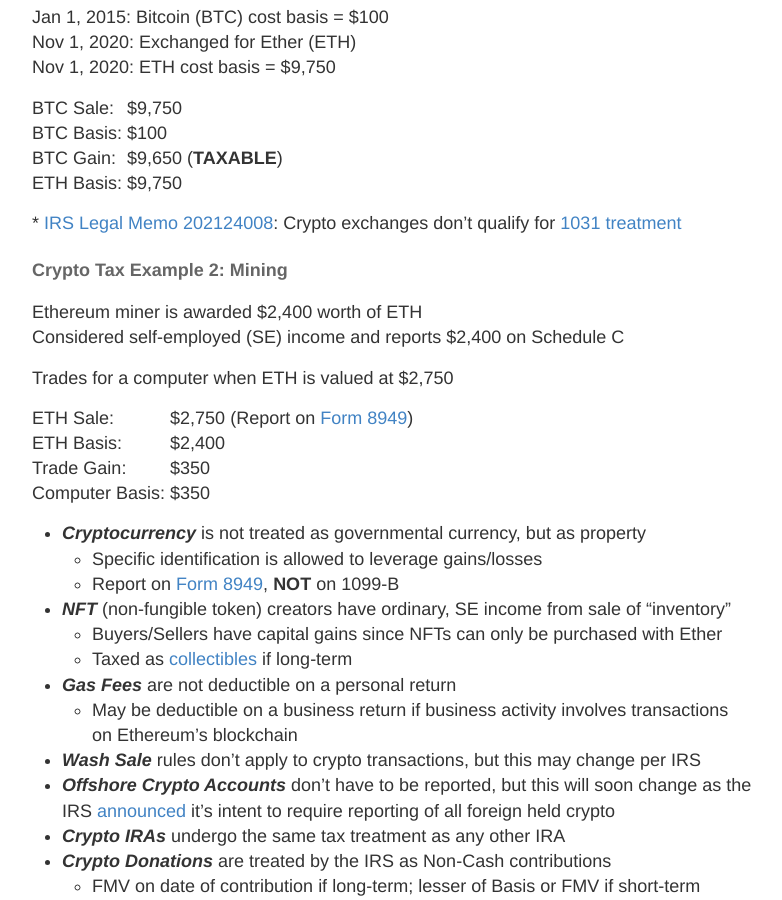
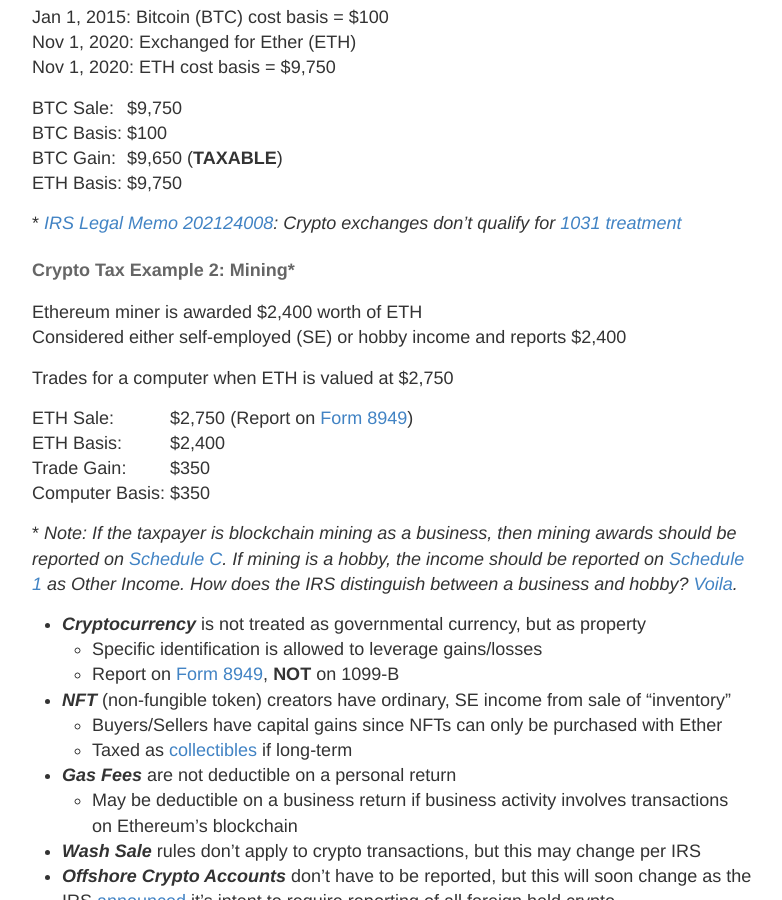
Before and after one commit to poastmil/junsunglee.com, a Jekyll site: the page built from _posts/2021-12-14-Cryptocurrency-Tax.md, in a window 1280 px wide and 900 px high, scrolled down 3995 px. Shown: the whole window, without its empty margins (248-1030 px from the left). Built offline with Jekyll 4.4.1, drawn with Linux system fonts in a browser that asks for light colours.

Commit message:
Updated crypto tax post and draft fullstackopen review

```diff
--- a/_posts/2021-12-14-Cryptocurrency-Tax.md
+++ b/_posts/2021-12-14-Cryptocurrency-Tax.md
@@ -118,12 +118,12 @@
 | BTC Gain: | | $9,650 (**TAXABLE**) |
 | ETH Basis: | | $9,750 |
 
-\* [IRS Legal Memo 202124008](https://www.irs.gov/pub/irs-wd/202124008.pdf): Crypto exchanges don't qualify for [1031 treatment](<https://www.jdsupra.com/legalnews/like-kind-exchanges-of-cryptocurrency-6017961/#:~:text=Section%201031(a)(1,trade%20or%20business%20or%20for)>)
+\* _[IRS Legal Memo 202124008](https://www.irs.gov/pub/irs-wd/202124008.pdf): Crypto exchanges don't qualify for [1031 treatment](<https://www.jdsupra.com/legalnews/like-kind-exchanges-of-cryptocurrency-6017961/#:~:text=Section%201031(a)(1,trade%20or%20business%20or%20for)>)_
 
-#### Crypto Tax Example 2: Mining
+#### Crypto Tax Example 2: Mining\*
 
 Ethereum miner is awarded $2,400 worth of ETH
-Considered self-employed (SE) income and reports $2,400 on Schedule C
+Considered either self-employed (SE) or hobby income and reports $2,400
 
 Trades for a computer when ETH is valued at $2,750
 
@@ -133,6 +133,8 @@
 | ETH Basis: | | $2,400 |
 | Trade Gain: | | $350 |
 | Computer Basis: | | $350 |
+
+\* _Note: If the taxpayer is blockchain mining as a business, then mining awards should be reported on [Schedule C](https://www.irs.gov/pub/irs-pdf/f1040sc.pdf). If mining is a hobby, the income should be reported on [Schedule 1](https://www.irs.gov/pub/irs-pdf/f1040s1.pdf) as Other Income. How does the IRS distinguish between a business and hobby? [Voila](https://www.irs.gov/pub/irs-news/fs-07-18.pdf)._
 
 - **_Cryptocurrency_** is not treated as governmental currency, but as property
   - Specific identification is allowed to leverage gains/losses
```
Also changed, not shown: _drafts/2021-11-30-Full-Stack-Open.md (+4 -7 lines).
